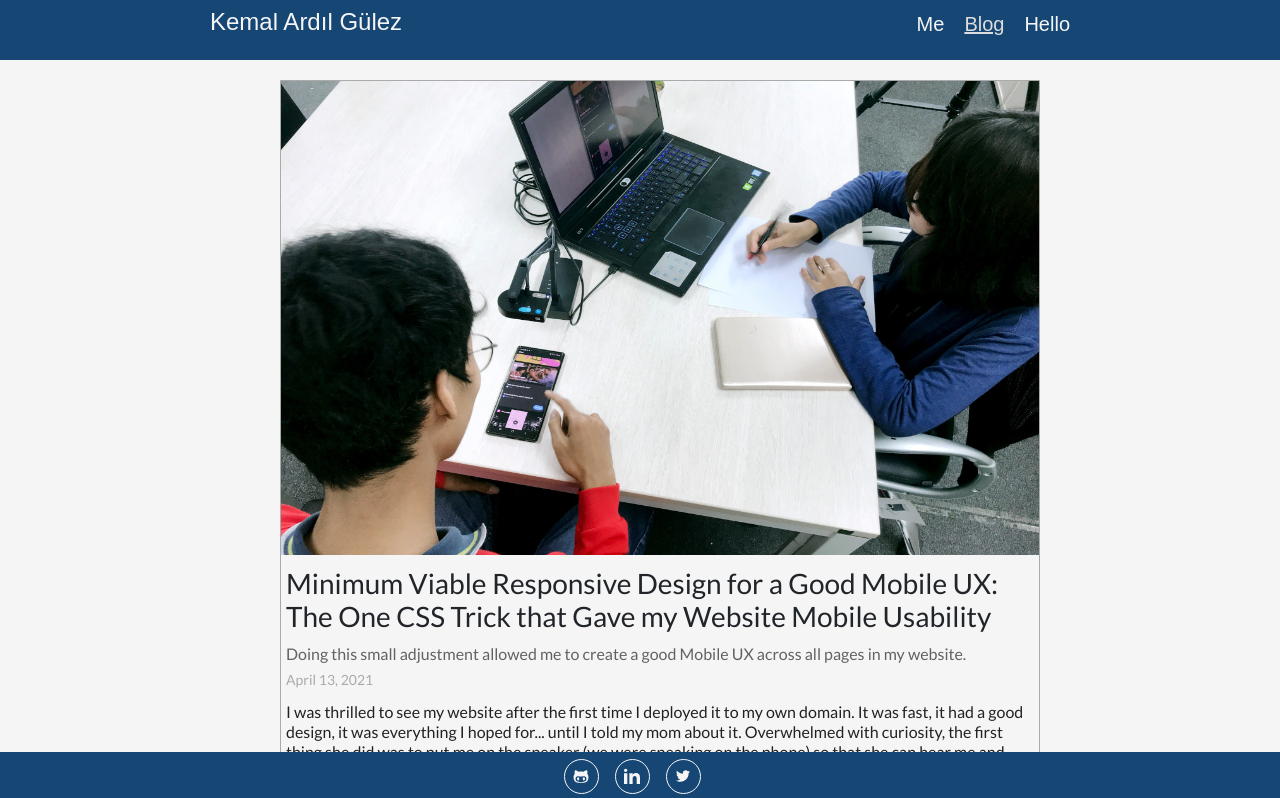
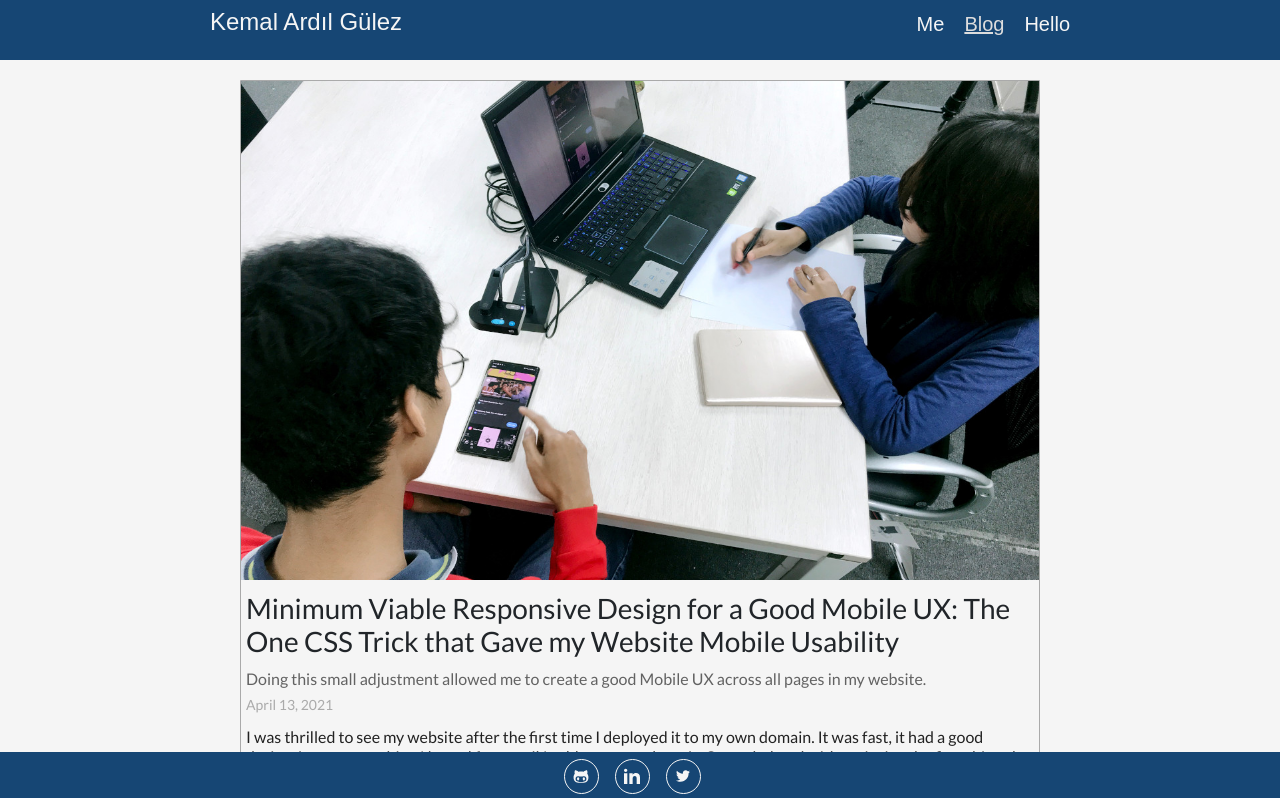
Before and after one commit to ardilgulez/website, a Next.js app: page /blog in a window 1280 px wide. Shown: the top 798 px of the page. Built offline with nearby package versions, Linux system fonts and the light colour scheme; a web font is replaced by a local one.

Commit message:
Remove Padding to properly align post card

```diff
--- a/components/postcard/postcard.module.scss
+++ b/components/postcard/postcard.module.scss
@@ -3,6 +3,7 @@
     border-radius: 0 0 5px 5px;
     padding: 0;
     margin-bottom: 50px;
+    padding: 0;
 }
 
 .cardClickable {
--- a/pages/blog.module.scss
+++ b/pages/blog.module.scss
@@ -1,3 +1,4 @@
 .cardList {
     list-style: none;
+    padding: 0;
 }
```
